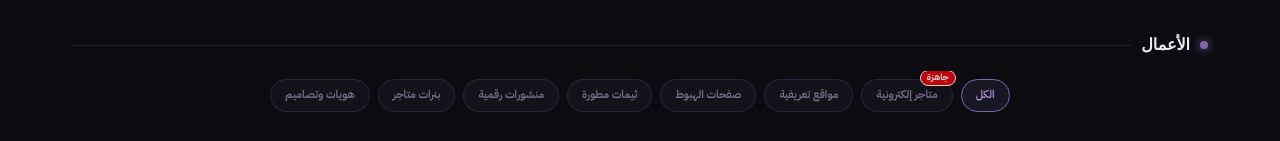
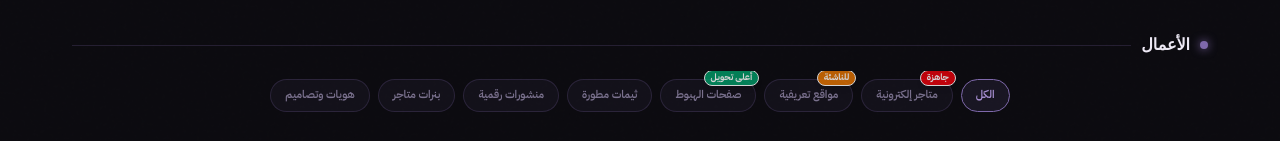
Before and after one commit to AfafAlthobiani/afafsaudservice, a Next.js app: page / in a window 1280 px wide. Both pictures are taken after a click on the button "أعمالي". Shown: the part 432-573 px from the top of the page. Built offline with nearby package versions, Linux system fonts and the light colour scheme.

Commit message:
feat(portfolio): add promotional badges to filters
Add animated badges to the portfolio tabs to highlight specific service categories like startup sites and high-conversion landing pages.

```diff
--- a/app/page.tsx
+++ b/app/page.tsx
@@ -837,17 +837,23 @@ export default function HomePage() {
                   متاجر إلكترونية
                 </button>
                 <button
-                  className={`tab ${portfolioFilter === 'websites' ? 'active' : ''}`}
+                  className={`tab relative ${portfolioFilter === 'websites' ? 'active' : ''}`}
                   onClick={() => setPortfolioFilter('websites')}
                   id="tab-filter-websites"
                 >
+                  <span className="absolute -top-2.5 -right-1 flex h-4 items-center justify-center bg-amber-600 text-white text-[9px] font-bold px-1.5 py-0.5 rounded-full shadow-md z-10 border border-white dark:border-[#13111C] animate-pulse">
+                    للناشئة
+                  </span>
                   مواقع تعريفية
                 </button>
                 <button
-                  className={`tab ${portfolioFilter === 'landing' ? 'active' : ''}`}
+                  className={`tab relative ${portfolioFilter === 'landing' ? 'active' : ''}`}
                   onClick={() => setPortfolioFilter('landing')}
                   id="tab-filter-landing"
                 >
+                  <span className="absolute -top-2.5 -right-1 flex h-4 items-center justify-center bg-emerald-600 text-white text-[9px] font-bold px-1.5 py-0.5 rounded-full shadow-md z-10 border border-white dark:border-[#13111C] animate-pulse">
+                    أعلى تحويل
+                  </span>
                   صفحات الهبوط
                 </button>
                 <button
```
